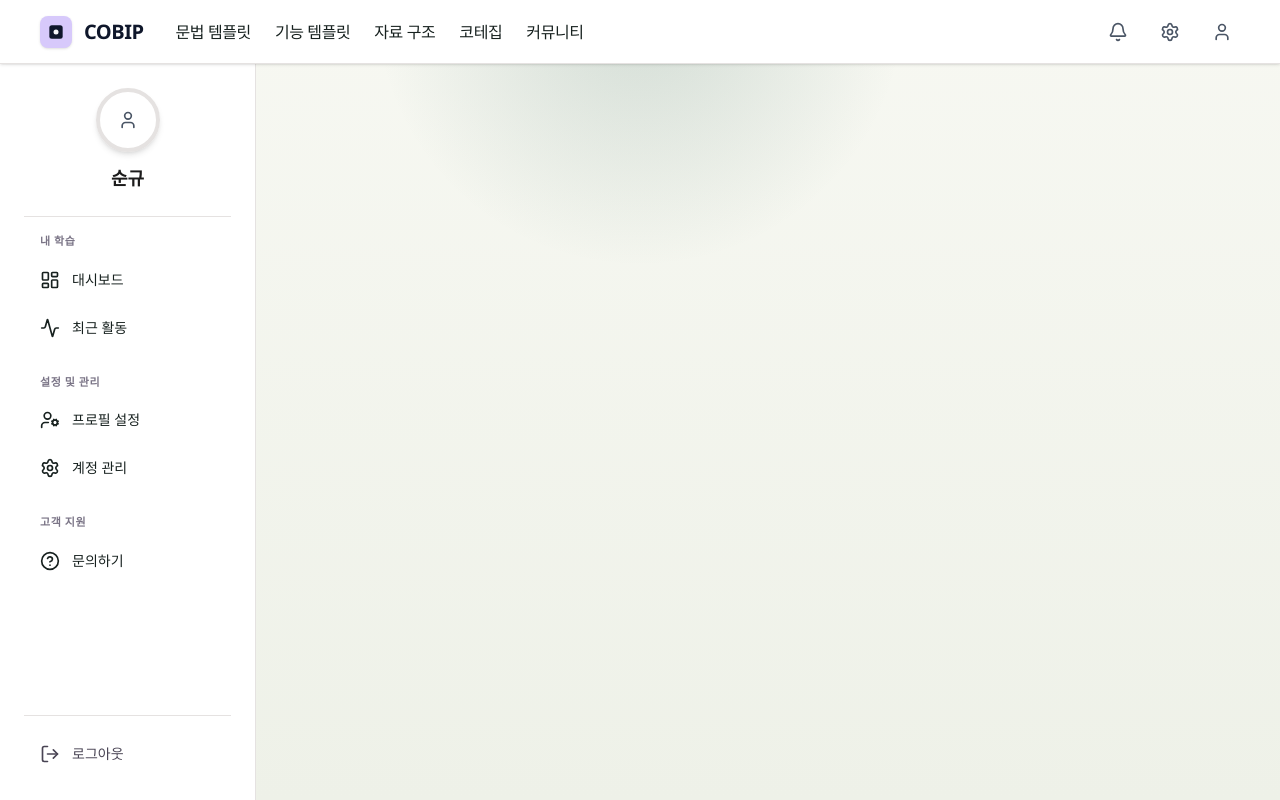
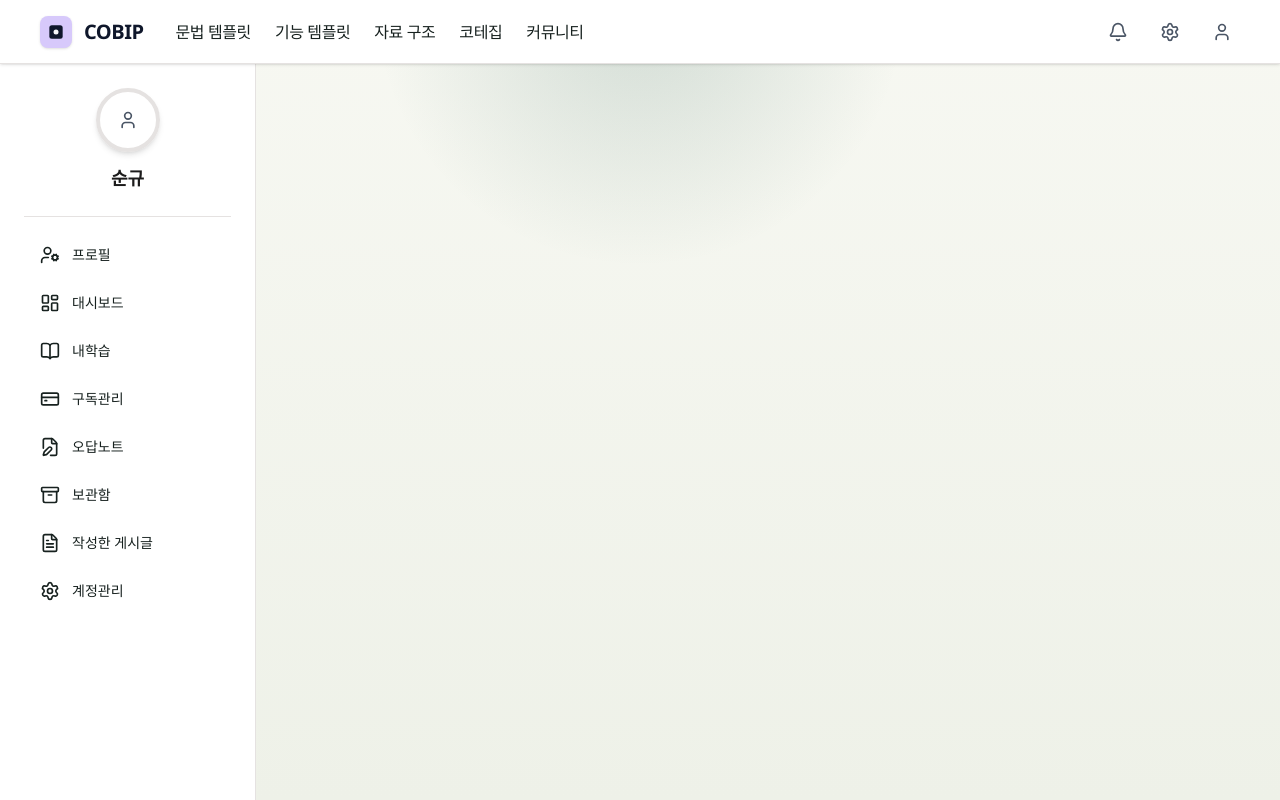
Before and after one commit to COBIP/COBIP_FE, a Next.js app: page /my-page in a window 1280 px wide. Built offline with nearby package versions, Linux system fonts and the light colour scheme.

Commit message:
💄  style: 마이페이지 사이드바 네비게이션 메뉴 추가
내학습, 오답노트, 보관함, 게시글 관리, 구족 관리 추가

```diff
--- a/src/features/my-page/components/MyPageSideBar.tsx
+++ b/src/features/my-page/components/MyPageSideBar.tsx
@@ -4,11 +4,13 @@ import Link from "next/link";
 import { usePathname } from "next/navigation";
 import {
     LayoutDashboard,
-    Activity,
+    BookOpen,
+    FileEdit,
+    Archive,
+    FileText,
+    CreditCard,
     UserCog,
     Settings,
-    HelpCircle,
-    LogOut,
     User
 } from "lucide-react";
 
@@ -26,25 +28,15 @@ export default function MyPageSidebar() {
 
 
             <nav className="flex-1 overflow-y-auto py-4 scrollbar-hide">
-                <div className="text-[11px] font-bold text-[#7a7486] mb-2 px-4 tracking-wider">내 학습</div>
+                <SidebarLink href="/profile" icon={<UserCog size={20} />} title="프로필" />
                 <SidebarLink href="/dashboard" icon={<LayoutDashboard size={20} />} title="대시보드" />
-                <SidebarLink href="#" icon={<Activity size={20} />} title="최근 활동" />
-
-                <div className="text-[11px] font-bold text-[#7a7486] mb-2 px-4 mt-6 tracking-wider">설정 및 관리</div>
-                <SidebarLink href="#" icon={<UserCog size={20} />} title="프로필 설정" />
-                <SidebarLink href="#" icon={<Settings size={20} />} title="계정 관리" />
-
-                <div className="text-[11px] font-bold text-[#7a7486] mb-2 px-4 mt-6 tracking-wider">고객 지원</div>
-                <SidebarLink href="#" icon={<HelpCircle size={20} />} title="문의하기" />
+                <SidebarLink href="/my-learning" icon={<BookOpen size={20} />} title="내학습" />
+                <SidebarLink href="/subscription" icon={<CreditCard size={20} />} title="구독관리" />
+                <SidebarLink href="/review-note" icon={<FileEdit size={20} />} title="오답노트" />
+                <SidebarLink href="/archive" icon={<Archive size={20} />} title="보관함" />
+                <SidebarLink href="/posts" icon={<FileText size={20} />} title="작성한 게시글" />
+                <SidebarLink href="/settings" icon={<Settings size={20} />} title="계정관리" />
             </nav>
-
-
-            <div className="mt-auto pt-4 border-t border-[#e5e2e1] space-y-2">
-                <button className="w-full flex items-center gap-3 text-[#494454] px-4 py-3 hover:bg-[#f6f3f2] rounded-xl transition-colors text-sm font-medium">
-                    <LogOut size={20} />
-                    <span>로그아웃</span>
-                </button>
-            </div>
 
         </aside>
     );
```
